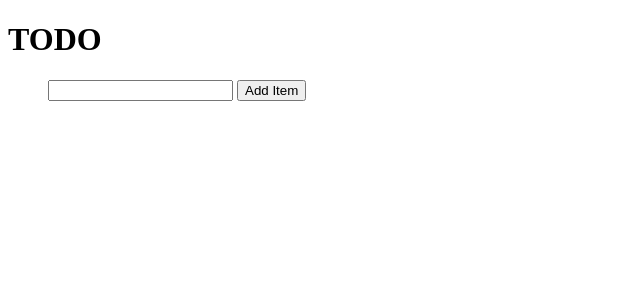
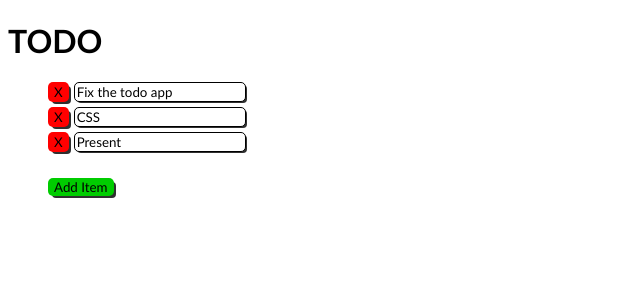
Before and after one commit to 7x5/todo, a SvelteKit app: page / in a window 1280 px wide. Shown: the top 300 px of the page, without its empty margins (0-640 px from the left). Built offline with nearby package versions, Linux system fonts and the light colour scheme.

Commit message:
added delete + css

```diff
--- a/src/routes/+page.svelte
+++ b/src/routes/+page.svelte
@@ -1,19 +1,60 @@
 <script>
-    import { each } from "svelte/internal";
+    import { each, text } from "svelte/internal";
 
-    let todo = [];
-    let item = '';
+    let todo = [
+    { done: false, name: 'Fix the todo app' },
+    { done: false, name: 'CSS' },
+    { done: false, name: 'Present' }
+    ];
+    let item;
     function addItem() {
-        todo = todo.concat(item);
+        todo = todo.concat({ done: false, name: '' });
+        console.log(todo)
+    }
+    function removeItem() {
+        todo = todo.filter(i => !i.done)
     }
 </script>
 <h1>TODO</h1>
 <ul>
     {#each todo as object}
     <div style=display:flex;>
-        <button>X</button> <li>{object}</li>
+        <button class="btn" on:click="{object.done = !object.done }" on:click="{removeItem}">X</button> <input class="inp" placeholder="Add TODO here" bind:value={object.name}>
     </div>
     {/each}
-    <input bind:value={item}>
-    <button on:click={addItem}>Add Item</button>
+    <br>
+    <button class="submit" on:click={addItem}>Add Item</button>
 </ul>
+
+<style>
+    * {
+        font-family:'Trebuchet MS', 'Lucida Sans Unicode', 'Lucida Grande', 'Lucida Sans', Arial, sans-serif
+    }
+
+    .btn {
+        margin-bottom: 5px;
+        margin-right: 5px;
+        background-color: red;
+        border: 0px;
+        border-radius: 5px;
+        box-shadow:  3px 3px 0px -1px rgba(0, 0, 0, 0.81);
+-webkit-box-shadow:  3px 3px 0px -1px rgba(0, 0, 0, 0.81);
+    }
+
+    .inp {
+        border-radius: 5px;
+        margin-bottom: 5px;
+        margin-right: 2px;
+        border: solid 1px black;
+        box-shadow:  2px 2px 0px -1px rgba(0, 0, 0, 0.81);
+-webkit-box-shadow:  2px 2px 0px -1px rgba(0, 0, 0, 0.81);
+    }
+
+    .submit {
+        background-color: #00cc00;
+        border: 0px;
+        border-radius: 5px;
+        box-shadow:  3px 3px 0px -1px rgba(0, 0, 0, 0.81);
+-webkit-box-shadow:  3px 3px 0px -1px rgba(0, 0, 0, 0.81);
+    }
+</style>
```
